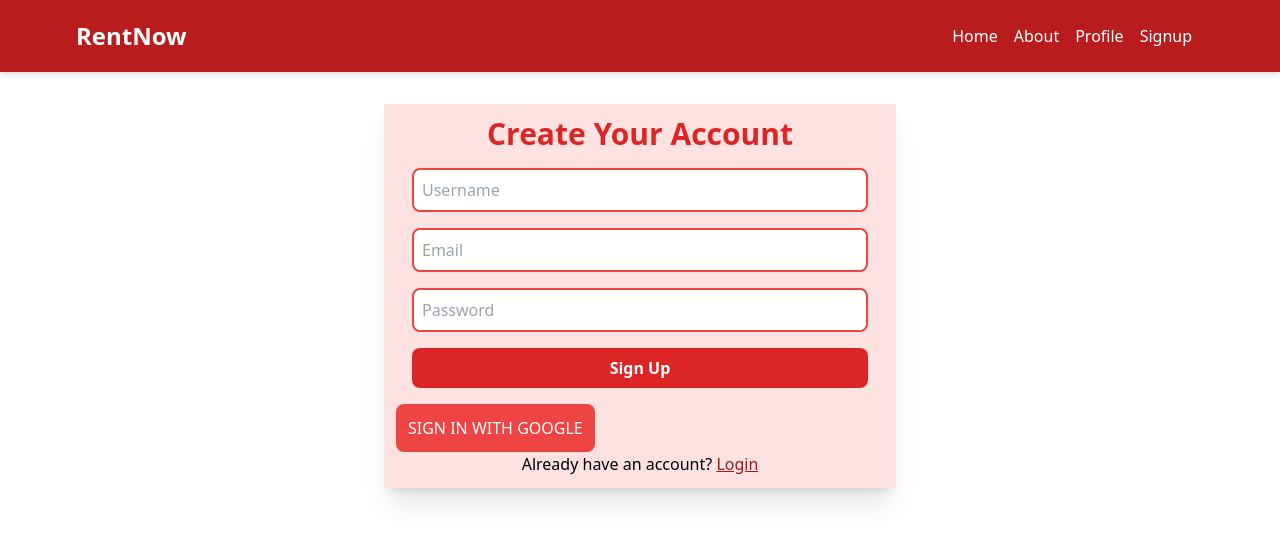
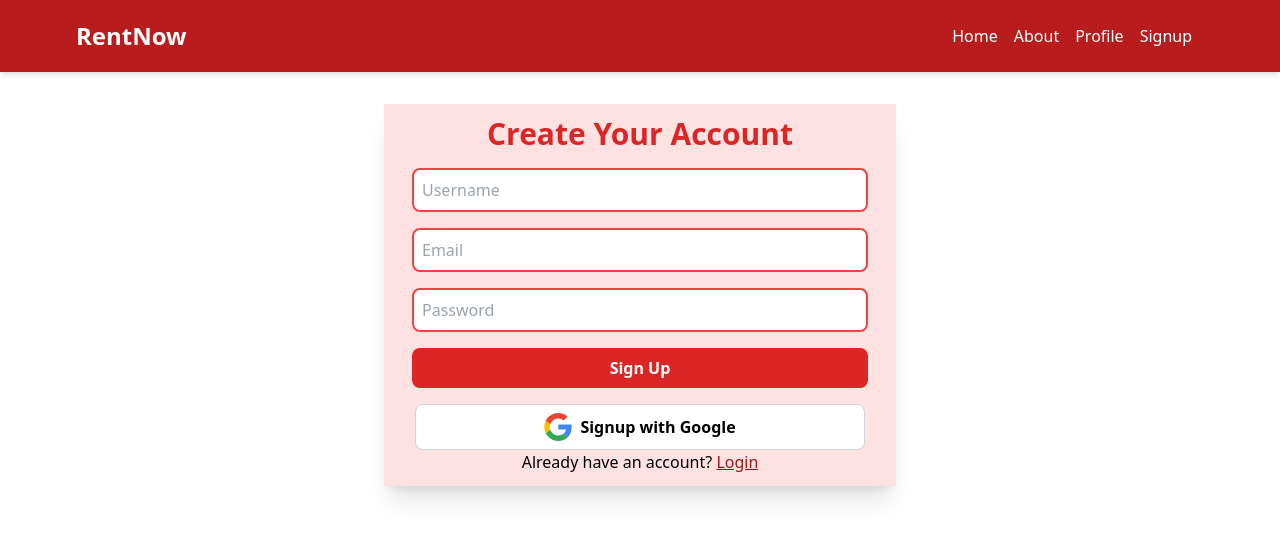
Before and after one commit to rishiSurya9/rentnow, a Next.js app: page /signup in a window 1280 px wide. Shown: the top 542 px of the page. Built offline with nearby package versions, Linux system fonts and the light colour scheme; no server answers.

Commit message:
google button

```diff
--- a/app/components/OAuth.js
+++ b/app/components/OAuth.js
@@ -35,9 +35,15 @@ export const OAuth = () => {
         }
     };
     return (
-        <button onClick={handleGoogleClick}
+        <>
+        {/* <button onClick={handleGoogleClick}
         className='bg-red-500 text-white p-3 rounded-lg uppercase hover:opacity-95'>
             Sign in with Google
-        </button>
+        </button> */}
+         <button onClick={handleGoogleClick} className='flex items-center  gap-2 bg-white text-black hover:bg-gray-100 font-bold py-2 px-4 rounded-lg disabled:opacity-90  flex-1 mx-auto p-3 w-[450px] justify-center items-center border border-gray-300'>
+    <svg className='w-7 h-auto  justify-center items-center  '  height="800px" viewBox="-3 0 262 262" xmlns="http://www.w3.org/2000/svg" preserveAspectRatio="xMidYMid"><path d="M255.878 133.451c0-10.734-.871-18.567-2.756-26.69H130.55v48.448h71.947c-1.45 12.04-9.283 30.172-26.69 42.356l-.244 1.622 38.755 30.023 2.685.268c24.659-22.774 38.875-56.282 38.875-96.027" fill="#4285F4"/><path d="M130.55 261.1c35.248 0 64.839-11.605 86.453-31.622l-41.196-31.913c-11.024 7.688-25.82 13.055-45.257 13.055-34.523 0-63.824-22.773-74.269-54.25l-1.531.13-40.298 31.187-.527 1.465C35.393 231.798 79.49 261.1 130.55 261.1" fill="#34A853"/><path d="M56.281 156.37c-2.756-8.123-4.351-16.827-4.351-25.82 0-8.994 1.595-17.697 4.206-25.82l-.073-1.73L15.26 71.312l-1.335.635C5.077 89.644 0 109.517 0 130.55s5.077 40.905 13.925 58.602l42.356-32.782" fill="#FBBC05"/><path d="M130.55 50.479c24.514 0 41.05 10.589 50.479 19.438l36.844-35.974C195.245 12.91 165.798 0 130.55 0 79.49 0 35.393 29.301 13.925 71.947l42.211 32.783c10.59-31.477 39.891-54.251 74.414-54.251" fill="#EB4335"/></svg>
+    <span className=''>Signup with Google</span>
+  </button>
+            </>
     );
 };
```
